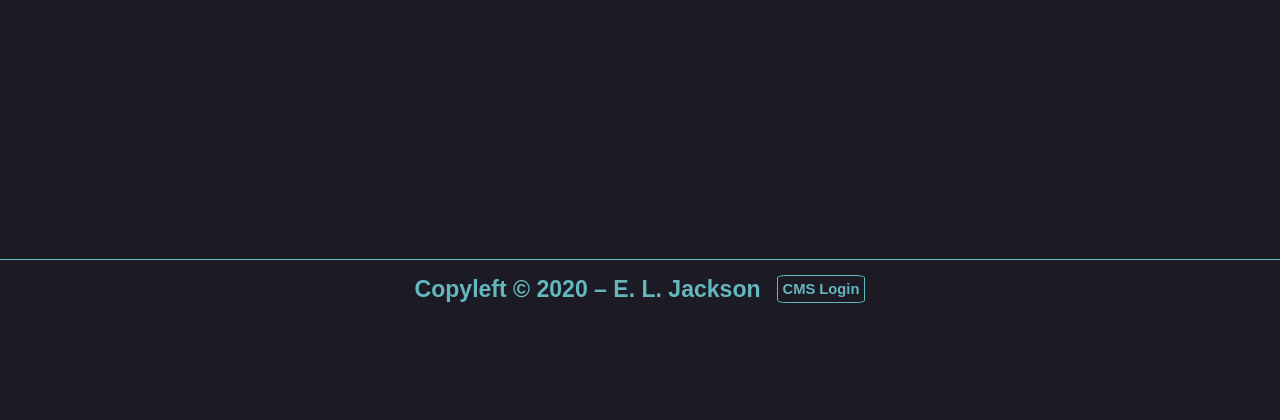
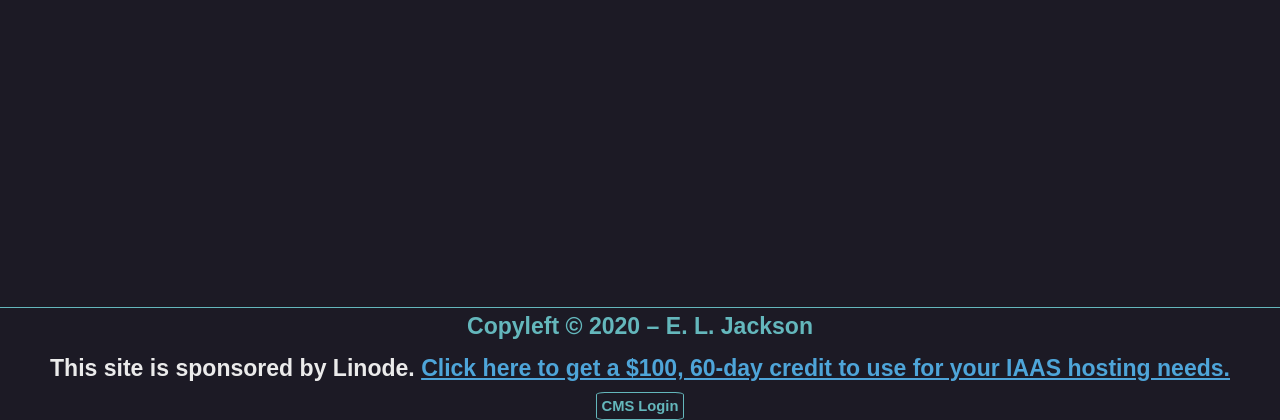
Before and after one commit to LinuxDragon57/Fang-CMS, a Flask app: page / in a window 1280 px wide. Shown: the part 491-911 px from the top of the page. Before the commit the page ends 794 px from the top, so only its background shows below. Run offline with Flask 3, Linux system fonts and the light colour scheme; style sheets or scripts are compiled from the project's sources; parts of the project's set-up code (start-up, migrations or seed data) failed here and were passed over; some web fonts are replaced.

Commit message:
improved HTML page layout and styling

```diff
--- a/linuxdragon/__init__.py
+++ b/linuxdragon/__init__.py
@@ -1,5 +1,3 @@
-#!./venv/bin/python
-
 from secrets import token_urlsafe
 import toml
 from flask import Flask
--- a/linuxdragon/cms.py
+++ b/linuxdragon/cms.py
@@ -118,7 +118,7 @@ def update():
                     post_desc = request.form.get('description')
                     post_genre = request.form.get('genres')
 
-                    if not scrub_post_data(post_title, post_desc, ):
+                    if not scrub_post_data(post_title, post_desc, request.form.get('entry')):
                         if update_post.title != post_title or update_post.genre != post_genre:
                             content_path = f"{current_app.config['DATA_DIRECTORY']}/entries/" \
                                            f"{mkpath(post_genre)}/{mkpath(post_title)}.md"
--- a/linuxdragon/static/_base.scss
+++ b/linuxdragon/static/_base.scss
@@ -158,6 +158,7 @@ button#menuBtn {
   &.activated {
     position: relative;
     z-index: 10;
+
   }
   &.activated span#line1 {
     /* Make a left arrow...*/
@@ -222,17 +223,17 @@ li#navItem, a#navBtn {
 
 footer {
   display: flex;
-  height: 50px;
+  height: 7rem;
   width: 100%;
-  flex-flow: row wrap;
-  flex-shrink: 0;
+  flex-flow: column nowrap;
   align-items: center;
   justify-content: center;
-  gap: 3em 1em;
+  gap: 1em;
   border-top: solid 1px var(--accent-color);
   position: relative;
   bottom: 0;
   padding: 1em;
+  margin: 3rem 0 0;
 }
 
 a#softwareLicense, a#loginBtn, a#logoutBtn {
--- a/linuxdragon/static/entry_template.scss
+++ b/linuxdragon/static/entry_template.scss
@@ -1 +1,20 @@
 @use 'base';
+
+main {
+  flex-flow: column wrap;
+  align-items: center;
+}
+#description {
+  font-size: 1.57rem;
+  font-style: italic;
+  font-family: "Oxanium Light", sans-serif;
+  line-height: 2;
+  margin-bottom: 3rem;
+}
+
+#Date {
+  font-size: 1.2rem;
+  text-align: right;
+  width: 50rem;
+  font-family: "Oxanium Light", sans-serif;
+}
--- a/linuxdragon/templates/base.html
+++ b/linuxdragon/templates/base.html
@@ -49,6 +49,12 @@
                     Copyleft &copy; 2020 &ndash; <span id="year"></span> E. L. Jackson
                 </a>
             </h5>
+            <h5>
+                This site is sponsored by Linode.
+                <a href="https://www.linode.com/lp/refer/?r=345d2a5874867e26c3789e82a86aa14ac94a2647" target="_blank">
+                    Click here to get a $100, 60-day credit to use for your IAAS hosting needs.
+                </a>
+            </h5>
             <h6 id="dynamicFooter">
                 {% block dynamicFooter %}{% endblock %}
             </h6>
```
Also changed, not shown: linuxdragon/templates/routes/entry_template.html (+7 -2 lines).
